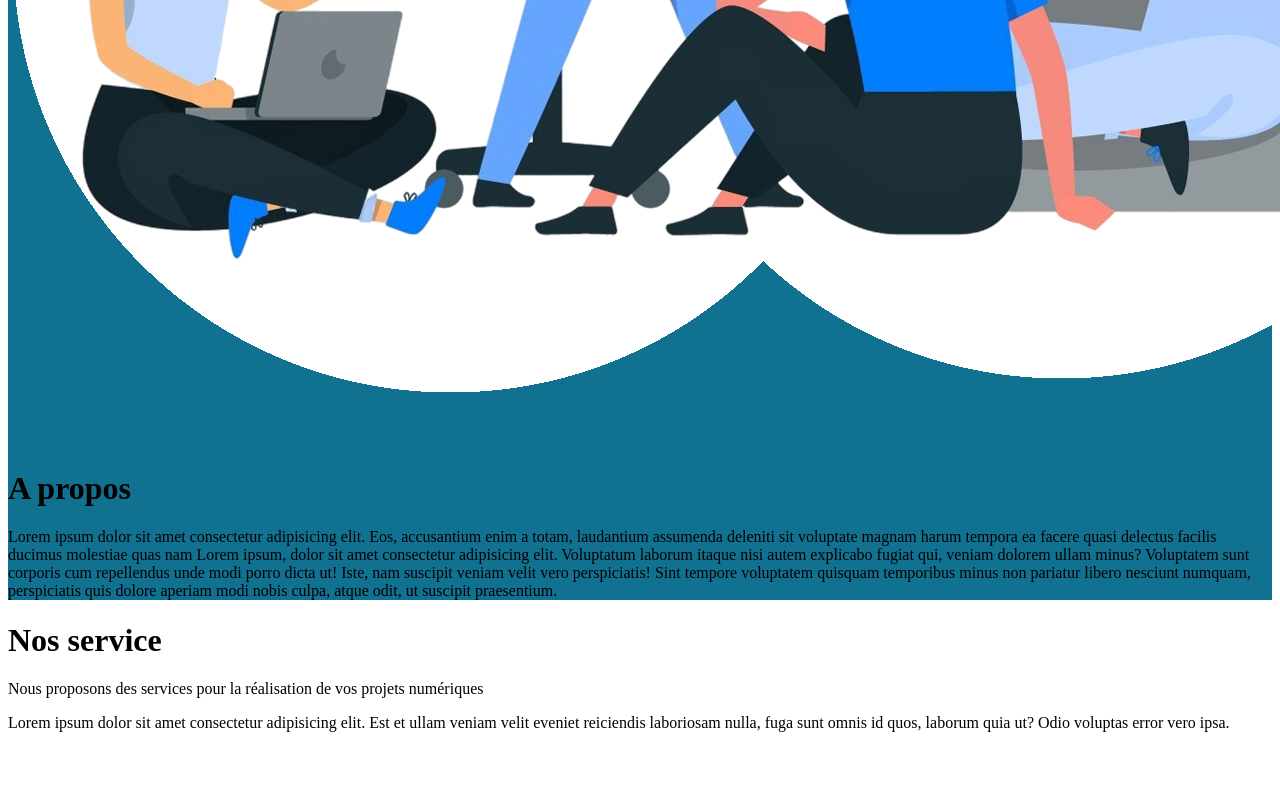
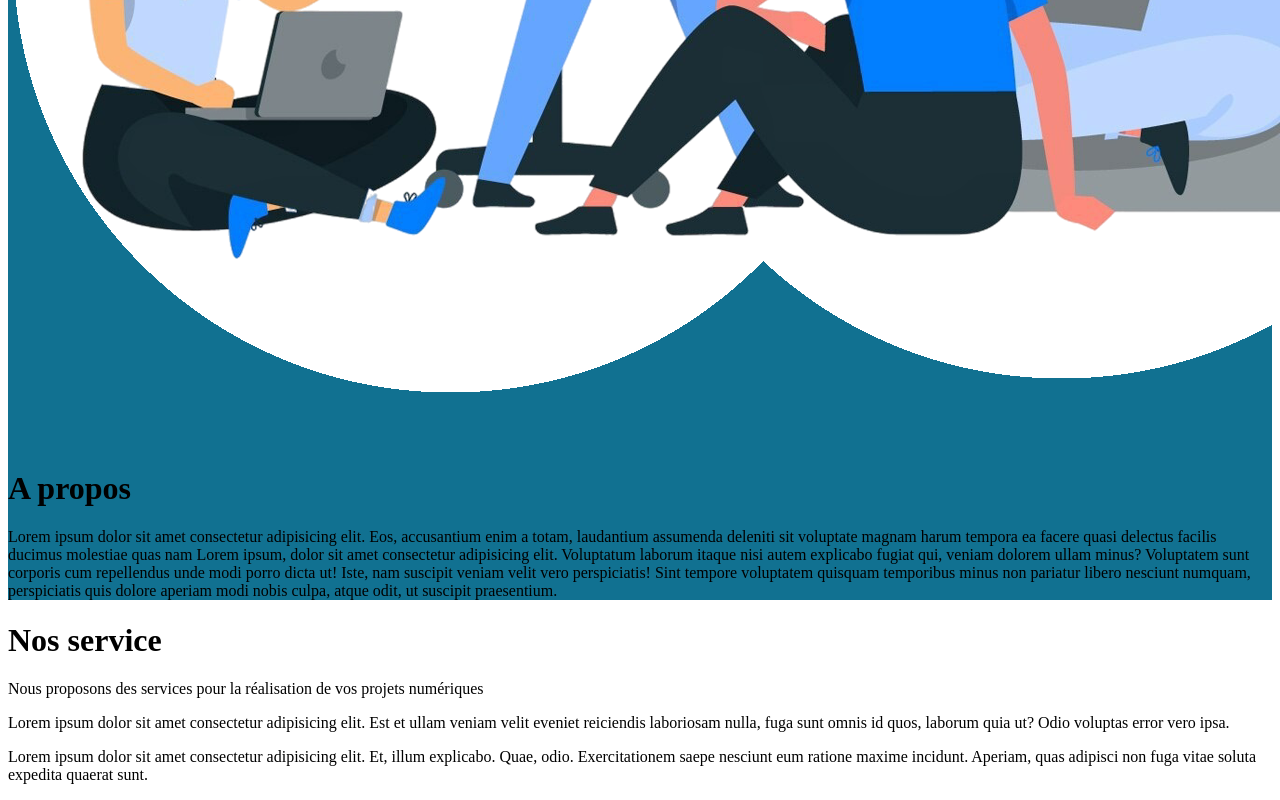
Before and after one commit to Fenohasina007/Webdynamic, a React (Create React App) app in the folder SITE-HAI-DIGITAL/: page / in a window 1280 px wide. Shown: the part 3605-4405 px from the top of the page. Before the commit the page ends 4353 px from the top, so only its background shows below. Built offline with nearby package versions, Linux system fonts and the light colour scheme.

Commit message:
2em lorem test

```diff
--- a/SITE-HAI-DIGITAL/src/App.jsx
+++ b/SITE-HAI-DIGITAL/src/App.jsx
@@ -125,6 +125,7 @@ function App() {
         <h1 className='text-[30px] font-semibold text-[#1282a7]'>Nos service</h1>
         <p className=' text-[20px]'>Nous proposons des services pour la réalisation de vos <span className='font-bold'>projets numériques</span></p>
         <p className=''>Lorem ipsum dolor sit amet consectetur adipisicing elit. Est et ullam veniam velit eveniet reiciendis laboriosam nulla, fuga sunt omnis id quos, laborum quia ut? Odio voluptas error vero ipsa.</p>
+        <p>Lorem ipsum dolor sit amet consectetur adipisicing elit. Et, illum explicabo. Quae, odio. Exercitationem saepe nesciunt eum ratione maxime incidunt. Aperiam, quas adipisci non fuga vitae soluta expedita quaerat sunt.</p>
       </div>
     </main>
   );
```
